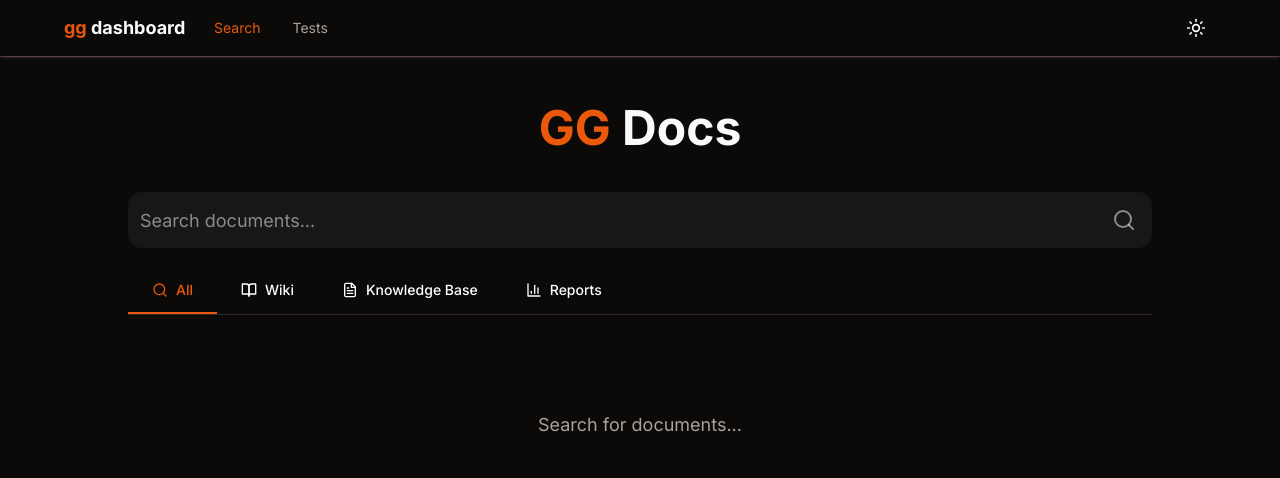
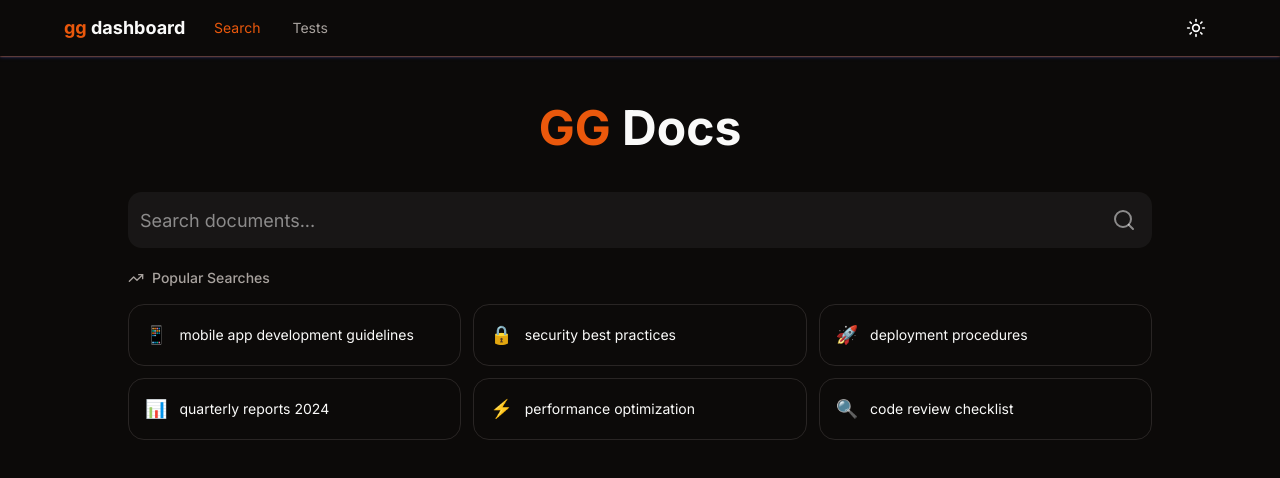
Before and after one commit to iliutaadrian/gg-dashboard, a Next.js app in the folder frontend/: page / in a window 1280 px wide. Shown: the top 478 px of the page. Built offline with nearby package versions, Linux system fonts and the light colour scheme.

Commit message:
feat: add caching module, ai summary module

```diff
--- a/frontend/components/search/search-input.tsx
+++ b/frontend/components/search/search-input.tsx
@@ -6,16 +6,22 @@ import axios from 'axios';
 
 interface SearchInputProps {
   onSearch: (query: string) => Promise<void>;
+  className?: string;
+  initialQuery?: string;
 }
 
-const SearchInput: React.FC<SearchInputProps> = ({ onSearch }) => {
-  const [query, setQuery] = useState('');
+const SearchInput: React.FC<SearchInputProps> = ({ onSearch, className, initialQuery = '' }) => {
+  const [query, setQuery] = useState(initialQuery);
   const [suggestions, setSuggestions] = useState<string[]>([]);
   const [loading, setLoading] = useState(false);
   const [shouldFetchSuggestions, setShouldFetchSuggestions] = useState(true);
   const [selectedIndex, setSelectedIndex] = useState(-1);
   const inputRef = useRef<HTMLInputElement>(null);
   const containerRef = useRef<HTMLDivElement>(null);
+
+  useEffect(() => {
+    setQuery(initialQuery);
+  }, [initialQuery]);
 
   const closeSuggestions = () => {
     setSuggestions([]);
@@ -125,7 +131,7 @@ const SearchInput: React.FC<SearchInputProps> = ({ onSearch }) => {
   };
 
   return (
-    <div ref={containerRef}>
+    <div ref={containerRef} className={className}>
       <div className="relative">
         <Input
           ref={inputRef}
--- a/frontend/components/search/search-interface.tsx
+++ b/frontend/components/search/search-interface.tsx
@@ -1,5 +1,5 @@
 import React, { useState } from 'react';
-import { BookOpen, FileText, BarChart3, Search, Brain } from "lucide-react";
+import { BookOpen, FileText, BarChart3, Search, Brain, TrendingUp } from "lucide-react";
 import { Card, CardContent } from "@/components/ui/card";
 import { cn } from "@/lib/utils";
 import axios from 'axios';
@@ -12,6 +12,15 @@ const tabs = [
   { id: 'wiki', label: 'Wiki', icon: BookOpen },
   { id: 'kb', label: 'Knowledge Base', icon: FileText },
   { id: 'reports', label: 'Reports', icon: BarChart3 },
+];
+
+const popularSearches = [
+  { icon: '📱', query: 'mobile app development guidelines' },
+  { icon: '🔒', query: 'security best practices' },
+  { icon: '🚀', query: 'deployment procedures' },
+  { icon: '📊', query: 'quarterly reports 2024' },
+  { icon: '⚡', query: 'performance optimization' },
+  { icon: '🔍', query: 'code review checklist' },
 ];
 
 const getDocumentCategory = (path) => {
@@ -29,9 +38,11 @@ const SearchInterface = () => {
   const [preview, setPreview] = useState(null);
   const [aiSummary, setAiSummary] = useState('');
   const [loading, setLoading] = useState(false);
+  const [currentQuery, setCurrentQuery] = useState('');
 
   const handleSearch = async (searchQuery) => {
     setLoading(true);
+    setCurrentQuery(searchQuery); // Update the current query
     try {
       const response = await axios.get(`/api/search?q=${searchQuery}`);
       const resultsWithCategories = response.data.search_results.map(result => ({
@@ -63,6 +74,10 @@ const SearchInterface = () => {
     }
   };
 
+  const handlePopularSearchClick = (query) => {
+    handleSearch(query);
+  };
+
   const filteredResults = results.filter(result =>
     activeTab === 'all' || result.category === activeTab
   );
@@ -77,17 +92,38 @@ const SearchInterface = () => {
       );
     }
 
-    if (filteredResults.length === 0) {
+    if (results.length === 0) {
       return (
-        <div className="text-center py-16">
+        <div className="space-y-8">
+          {currentQuery && (
+            <div className="text-center py-8">
               <p className="text-lg text-muted-foreground mb-2">
-            {results.length > 0 ? 'No matches found in this category' : 'Search for documents...'}
+                No results found for "{currentQuery}"
               </p>
-          {results.length > 0 && (
               <p className="text-sm text-muted-foreground">
-              Try selecting a different category or adjusting your search terms
+                Try different keywords or browse popular searches below
               </p>
+            </div>
           )}
+
+          <div className="space-y-4">
+            <div className="flex items-center gap-2 text-muted-foreground">
+              <TrendingUp className="h-4 w-4" />
+              <span className="text-sm font-medium">Popular Searches</span>
+            </div>
+            <div className="grid grid-cols-1 md:grid-cols-2 lg:grid-cols-3 gap-3">
+              {popularSearches.map((item, index) => (
+                <button
+                  key={index}
+                  onClick={() => handlePopularSearchClick(item.query)}
+                  className="flex items-center gap-3 p-4 text-sm text-left rounded-lg border border-border hover:bg-accent transition-colors duration-200"
+                >
+                  <span className="text-lg">{item.icon}</span>
+                  <span className="text-foreground">{item.query}</span>
+                </button>
+              ))}
+            </div>
+          </div>
         </div>
       );
     }
@@ -99,7 +135,6 @@ const SearchInterface = () => {
             key={index}
             result={result}
             onClick={handlePreview}
-            onResultClick={() => setSuggestions([])}
           />
         ))}
       </div>
@@ -117,21 +152,26 @@ const SearchInterface = () => {
           </div>
 
           <div className="w-full mb-5">
-            <SearchInput onSearch={handleSearch} className="w-full" />
+            <SearchInput
+              onSearch={handleSearch}
+              className="w-full"
+              initialQuery={currentQuery}
+            />
           </div>
 
           {aiSummary && (
-            <Card className="w-full mb-5 bg-primary/5 border-muted-foreground">
+            <Card className="w-full mb-5 border-muted-foreground/10">
               <CardContent className="p-6">
-                <div className="flex items-center gap-2 mb-4">
+                <pre className="flex items-center gap-2 mb-4">
                   <Brain className="h-5 w-5 text-primary" />
                   <span className="text-sm font-semibold text-primary">AI Summary</span>
-                </div>
+                </pre>
                 <p className="text-foreground text-sm leading-relaxed">{aiSummary}</p>
               </CardContent>
             </Card>
           )}
 
+          {results.length > 0 && (
             <div className="flex w-full border-b border-muted-foreground/20 mb-8">
               {tabs.map((tab) => {
                 const count = results.filter(r =>
@@ -146,7 +186,7 @@ const SearchInterface = () => {
                       "flex items-center gap-2 px-6 py-3 text-sm font-medium border-b-2 transition-colors",
                       activeTab === tab.id
                         ? "border-primary text-primary"
-                      : "border-transparent  hover:text-white hover:border-muted-foreground"
+                        : "border-transparent hover:text-white hover:border-muted-foreground"
                     )}
                   >
                     <tab.icon className="h-4 w-4" />
@@ -160,6 +200,7 @@ const SearchInterface = () => {
                 );
               })}
             </div>
+          )}
 
           {renderContent()}
         </div>
```
Also changed, not shown: 2 other files (tests, documents, lock files or other folders). Lines whose indentation alone changed are shown as unchanged.
